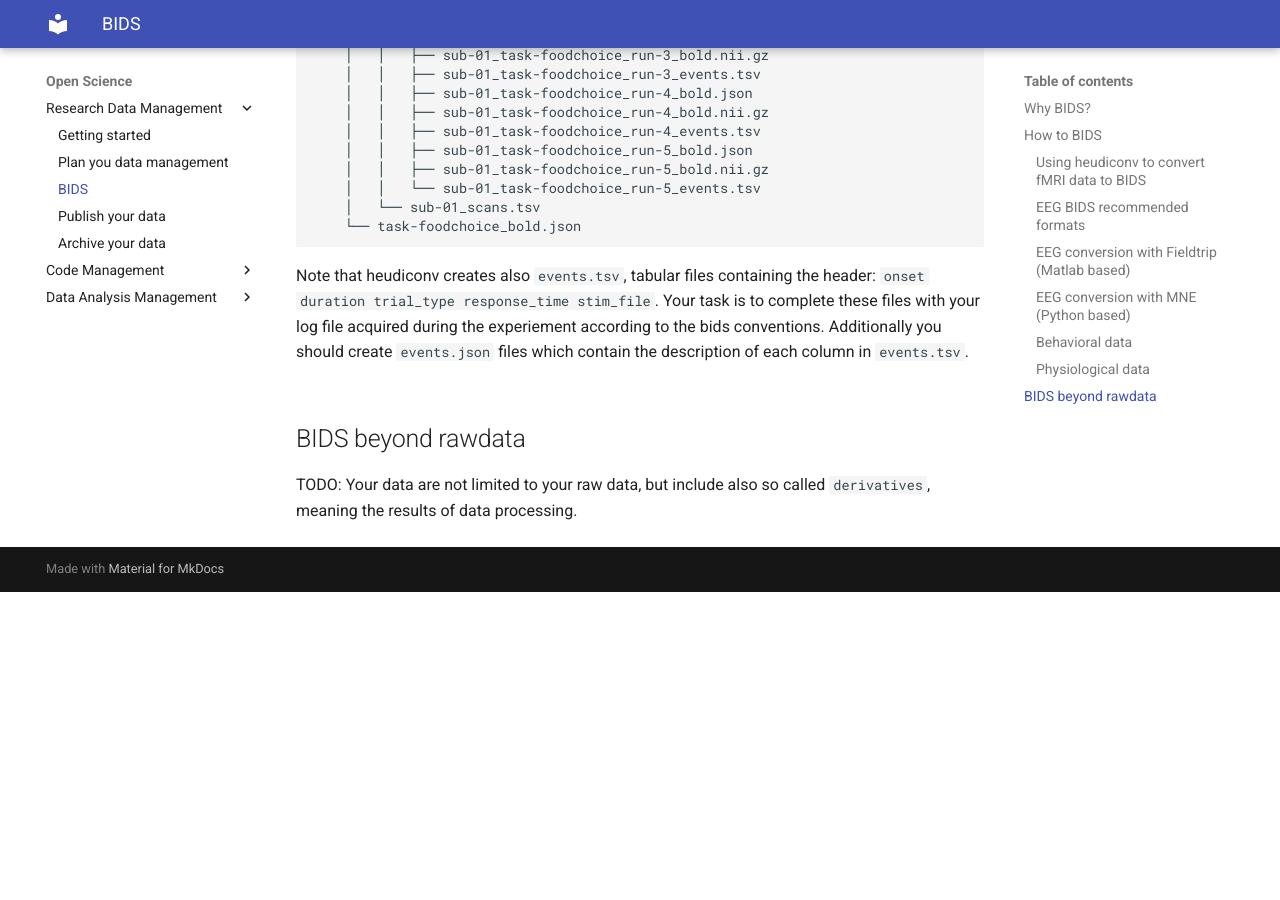
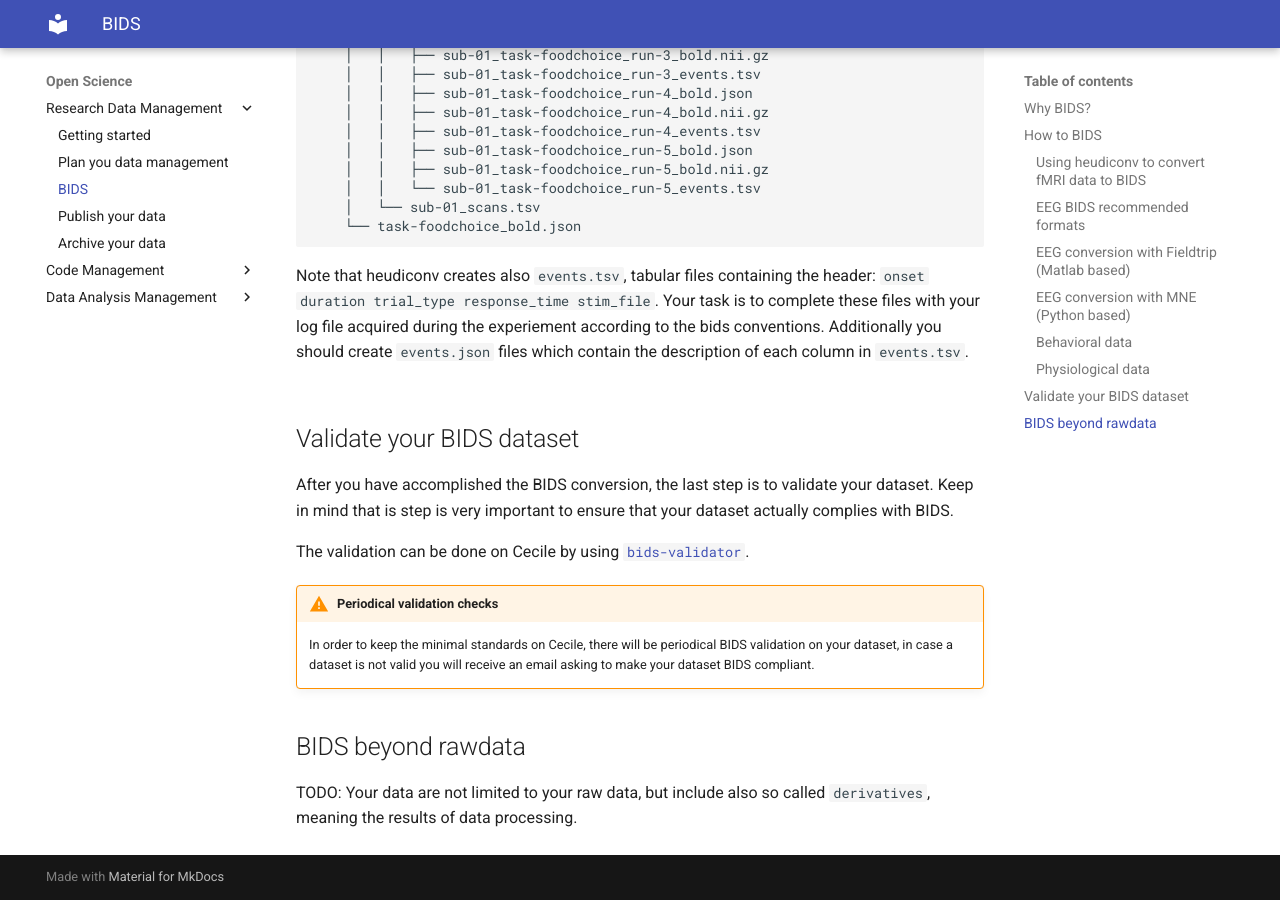
Before and after one commit to pvavra/temp-ipsy, an MkDocs documentation site: the page built from docs/open-science/research-data-management/bids.md, in a window 1280 px wide and 900 px high, scrolled down 6876 px. Built offline with MkDocs 1.6.1 and Material for MkDocs 9.7.7, drawn with Linux system fonts in a browser that asks for light colours; before the commit the page ends 7468 px from its top, so only the background shows below that.

Commit message:
Add bids validation paragraph

```diff
--- a/docs/open-science/research-data-management/bids.md
+++ b/docs/open-science/research-data-management/bids.md
@@ -437,6 +437,15 @@ Before you start converting your data we strongly recommend to go through the [B
 === "Eye-tracking"
     Coming soon...
 
+## Validate your BIDS dataset
+
+After you have accomplished the BIDS conversion, the last step is to validate your dataset. Keep in mind that is step is very important to ensure that your dataset actually complies with BIDS.
+
+The validation can be done on Cecile by using [`bids-validator`](https://github.com/bids-standard/bids-validator).
+
+!!! Warning "Periodical validation checks"
+    In order to keep the minimal standards on Cecile, there will be periodical BIDS validation on your dataset, in case a dataset is not valid you will receive an email asking to make your dataset BIDS compliant.
+
 ## BIDS beyond rawdata
 
 TODO: Your data are not limited to your raw data, but include also so called `derivatives`, meaning the results of data processing.
```
